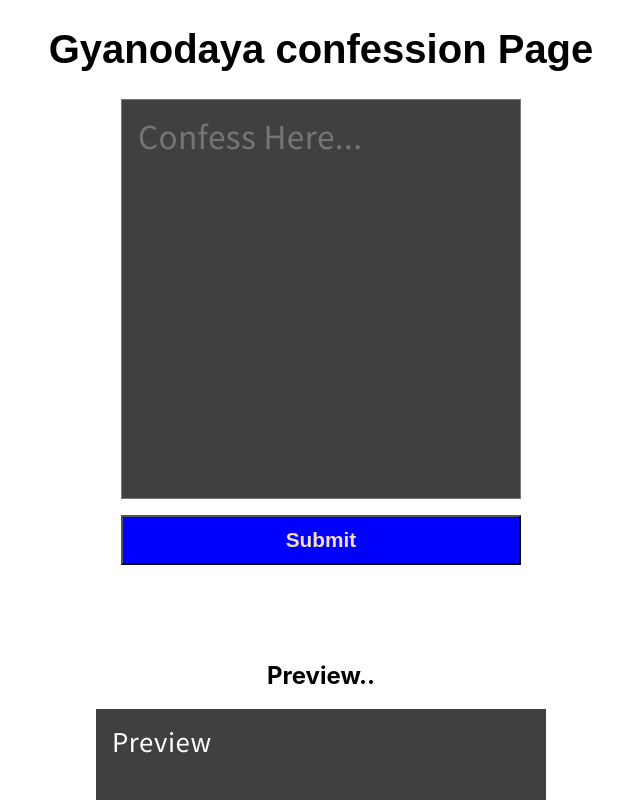
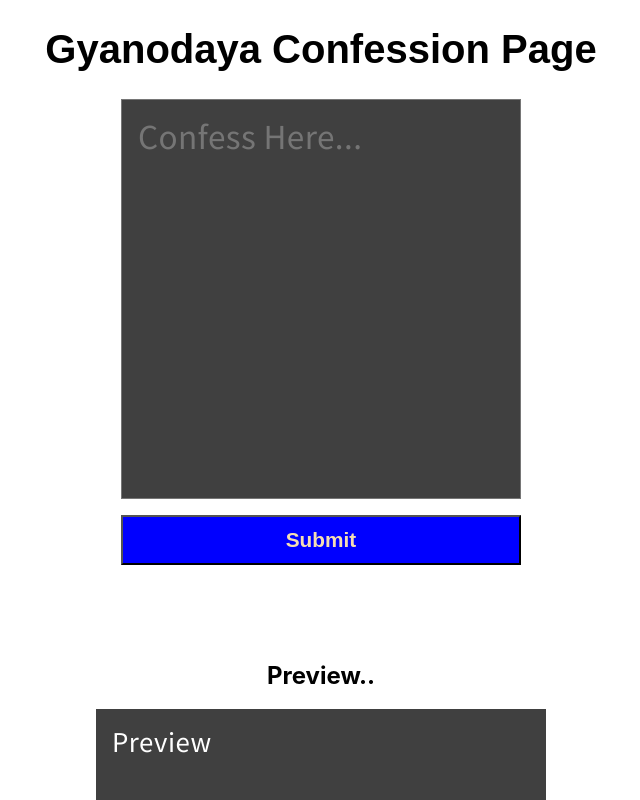
Before and after one commit to anishrajpandey/Confession-Page, a Next.js app: page / in a window 1280 px wide. Shown: the top 800 px of the page, without its empty margins (319-959 px from the left). Built offline with nearby package versions, Linux system fonts and the light colour scheme.

Commit message:
ux fixes

```diff
--- a/pages/index.js
+++ b/pages/index.js
@@ -1,4 +1,4 @@
-import { toPng, toJpeg } from "html-to-image";
+import { toPng } from "html-to-image";
 import { useRef, useState } from "react";
 import Image from "next/image";
 
@@ -60,7 +60,7 @@ export default function Home({ apiEndpoint }) {
   return (
     <>
       <div className="container">
-        <h1>Gyanodaya confession Page</h1>
+        <h1>Gyanodaya Confession Page</h1>
         {Loading ? (
           <div className="loaderBox">
             <Image
```
